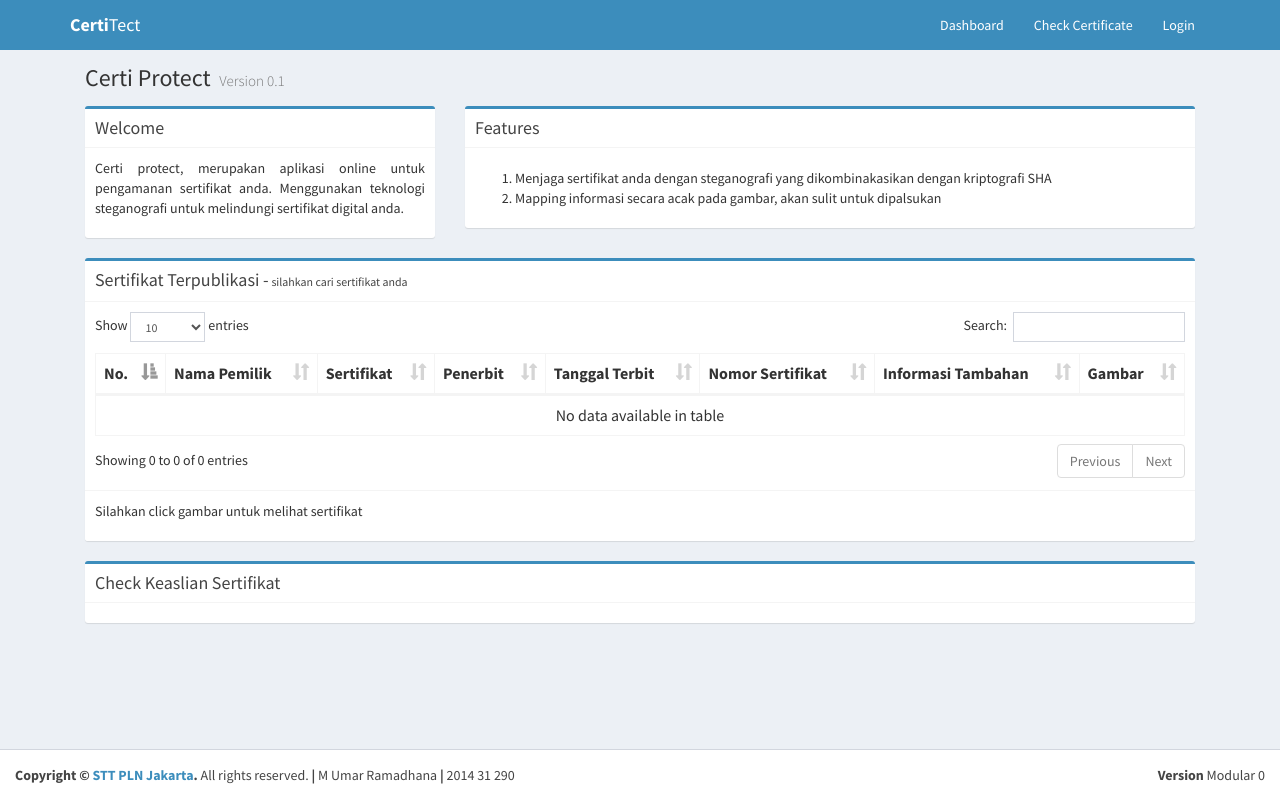
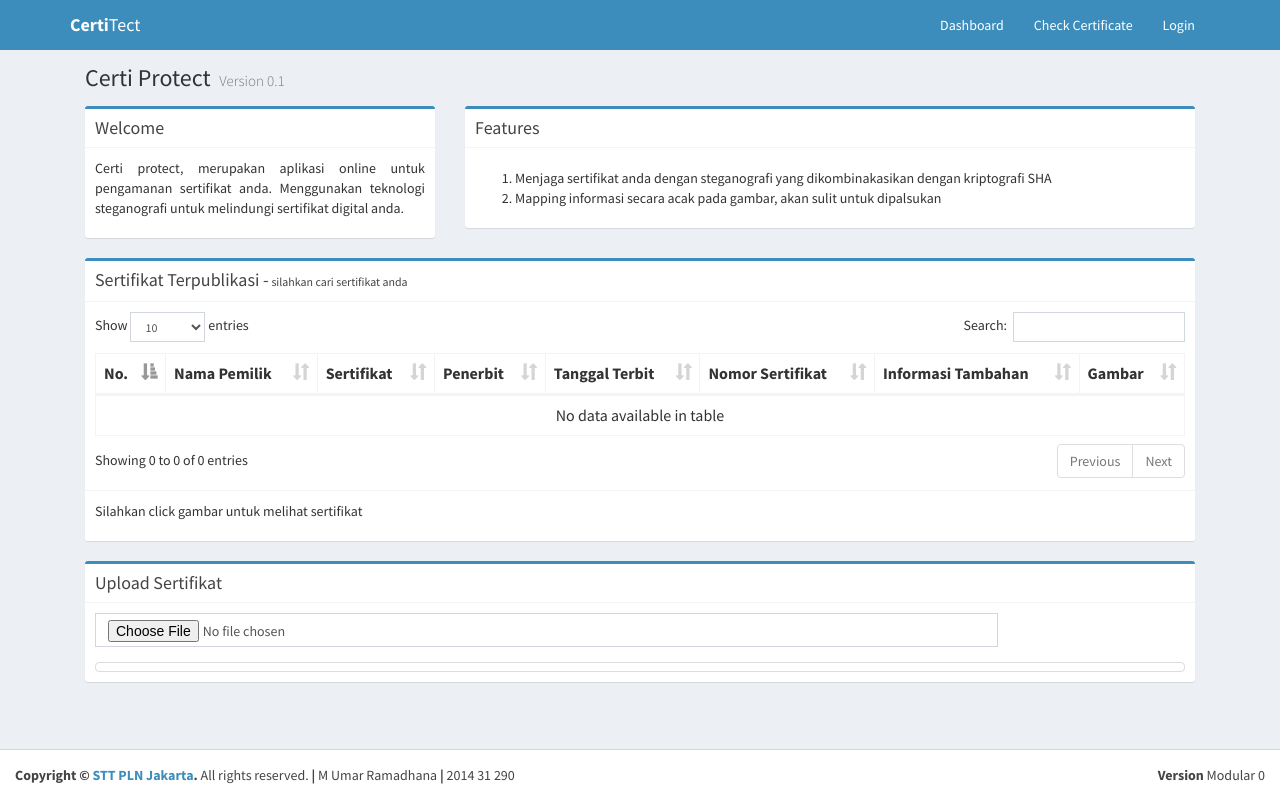
Before and after one commit to umarkotak/sweet_stego, a PHP site: page / in a window 1280 px wide. Run offline with PHP 8.4, Linux system fonts and the light colour scheme; data that the repository does not hold is empty.

Commit message:
index able to check
- minor change on clean lib
- UI change

```diff
--- /dev/null
+++ b/action/post_upload_certificate_from_index.php
@@ -0,0 +1,3 @@
+<?php
+
+?>
--- a/index.php
+++ b/index.php
@@ -9,6 +9,11 @@ $data = Array();
 $sql->execute($data);
 $certificates = $sql->fetchAll();
 ?>
+
+<script src="lib/cleanstego.js"></script>
+<script src="lib/crypto/sha512v3.js"></script>
+<script src="lib/crypto/aes.js"></script>
+<script src="lib/crypto/aesctr.js"></script>
 
 <body class="hold-transition skin-blue layout-top-nav">
 <div class="wrapper">
@@ -140,21 +145,43 @@ $certificates = $sql->fetchAll();
           </div>
         </div>
 
+        <form method="post" action="action/post_upload_certificate_from_index.php">
         <div  class="row">
           <div class="col-sm-12">
             <div class="box box-primary">
               <div class="box-header with-border">
-                <h3 class="box-title">Check Keaslian Sertifikat</h3></small>
+                <h3 class="box-title">Upload Sertifikat</h3></small>
               </div>
 
               <div class="box-body">
-                <table>
+                <div class="row">
+                  <div class="col-sm-10">
+                    <div class="form-group">
+                      <input type="file" id="certificate_image" name="certificate_image" onchange="preview_image(event)" class="form-control">
+                    </div>
+                  </div>
+                  <div class="col-sm-2">
+                    <input type="hidden" id="certificate_owner_name" name="certificate_owner_name" class="form-control" readonly>
+                    <input type="hidden" id="certificate_name" name="certificate_name" class="form-control" readonly>
+                    <input type="hidden" id="certificate_publisher" name="certificate_publisher" class="form-control" readonly>
+                    <input type="hidden" id="certificate_date_published" name="certificate_date_published" class="form-control" readonly>
+                    <input type="hidden" id="certificate_number" name="certificate_number" class="form-control" readonly>
+                    <input type="hidden" id="certificate_additional_information" name="certificate_additional_information" class="form-control" rows="4" readonly>
+                    <input type="hidden" id="result" name="result" class="form-control" rows="4" readonly>
 
-                </table>
+                    <button id="valid-button" class="btn btn-success btn-block btn-sm" style="display: none;">Upload Certificate</button>
+                    <button id="invalid-button" class="btn btn-danger btn-block btn-sm" style="display: none;" disabled>Invalid Certificate</button>
+                    <button id="processing-button" type="button" class="btn btn-default btn-block btn-sm" style="display: none;" disabled><i class="fa fa-spin fa-refresh"></i>&nbsp; Processing</button>
+                  </div>
+                  <div class="col-sm-12">
+                    <img id="preview_certificate_image" width="100%" class="img-thumbnail">
+                  </div>
+                </div>
               </div>
             </div>
           </div>
         </div>
+        </form>
 
       </section>
     </div>
@@ -165,4 +192,63 @@ $certificates = $sql->fetchAll();
 </div>
 </body>
 
+<script type="text/javascript">
+
+  var preview_image = function(event) {
+    var preview_certificate_image = document.getElementById('preview_certificate_image');
+    preview_certificate_image.src = URL.createObjectURL(event.target.files[0]);
+
+    $("#valid-button").css({"display": "none"});
+    $("#invalid-button").css({"display": "none"});
+    $("#processing-button").css({"display": "block"});
+
+    check_certificate_validity();
+  };
+
+  function check_certificate_validity() {
+    function readfunc(){
+      var certificate_data = readMsgFromCanvas('canvas',"default");
+
+      if(certificate_data != null){
+          $("#result").val(certificate_data);
+          console.log(certificate_data)
+
+          if (certificate_data.includes("0|")) {
+            var output = certificate_data.split("0|");
+
+            try {
+              output = AesCtr.decrypt(output[0], output[1].split("").reverse().join(""),256);
+              var certificate = JSON.parse(output);
+
+              $("#certificate_name").val(certificate.certificate_name);
+              $("#certificate_publisher").val(certificate.certificate_publisher);
+              $("#certificate_date_published").val(certificate.certificate_date_published);
+              $("#certificate_number").val(certificate.certificate_number);
+              $("#certificate_additional_information").val(certificate.certificate_additional_information);
+              $("#certificate_owner_name").val(certificate.certificate_owner_name);
+              $("#after_check").show();
+            } catch(e) {
+              console.log("Fake, Wrong key");
+            }
+
+            $("#processing-button").css({"display": "none"});
+            $("#valid-button").css({"display": "block"});
+            $("#invalid-button").css({"display": "none"});
+            console.log(output);
+          } else {
+
+            $("#processing-button").css({"display": "none"});
+            $("#valid-button").css({"display": "none"});
+            $("#invalid-button").css({"display": "block"});
+            console.log("Fake");
+          }
+
+      } else $("#result").val('Data tidak ditemukan');
+
+    }
+    loadIMGtoCanvas('certificate_image','canvas',readfunc);
+  }
+
+</script>
+
 <?php include "script.php"; ?>
--- a/pages/certificate-manager.php
+++ b/pages/certificate-manager.php
@@ -64,8 +64,8 @@ $certificates = $sql->fetchAll();
                     <small class="label bg-red"><?php echo $certifacate['status']; ?></small>
                   <?php endif ?>
                 <td>
-                  <a href="?action=get_verify_asli&id=<?php echo $certifacate['id']; ?>" class="btn btn-success btn-xs" onclick="return confirm('Apakah anda sudah mengecek kembali?')"><i class="glyphicon glyphicon-ok"></i>Asli</a>
-                  <a href="?action=get_verify_palsu&id=<?php echo $certifacate['id']; ?>" class="btn btn-danger btn-xs" onclick="return confirm('Apakah anda sudah mengecek kembali?')"><i class="glyphicon glyphicon-remove"></i>Palsu</a>
+                  <a href="?action=get_verify_asli&id=<?php echo $certifacate['id']; ?>" class="btn btn-success btn-xs" onclick="return confirm('Apakah anda sudah mengecek kembali?')"><i class="glyphicon glyphicon-ok"></i> Asli</a>
+                  <a href="?action=get_verify_palsu&id=<?php echo $certifacate['id']; ?>" class="btn btn-danger btn-xs" onclick="return confirm('Apakah anda sudah mengecek kembali?')"><i class="glyphicon glyphicon-remove"></i> Palsu</a>
                 </td>
               </tr>
 
--- a/pages/certificate-published.php
+++ b/pages/certificate-published.php
@@ -57,8 +57,8 @@ $certificates = $sql->fetchAll();
                 <td><a data-toggle="modal" data-target="#modal-primary-<?php echo $no; ?>"><img src="images/published_certificate/<?php echo $certifacate['link_gambar']; ?>" class="img-thumbnail" style="width: 120px; height: 70px;"></a></td>
                 <td><?php echo $certifacate['status']; ?></td>
                 <td>
-                  <a data-toggle="modal" data-target="#modal-primary-<?php echo $no; ?>" class="btn btn-success btn-xs"><i class="glyphicon glyphicon-eye-open"></i>lihat</a>
-                  <a href="?action=get_delete_published_certificate&id=<?php echo $certifacate['id']; ?>" class="btn btn-danger btn-xs" onclick="return confirm('Apakah anda yakin ingin menghapus sertifikat ini?')"><i class="glyphicon glyphicon-trash"></i>hapus</a>
+                  <a data-toggle="modal" data-target="#modal-primary-<?php echo $no; ?>" class="btn btn-success btn-xs"><i class="glyphicon glyphicon-eye-open"></i> lihat</a>
+                  <a href="?action=get_delete_published_certificate&id=<?php echo $certifacate['id']; ?>" class="btn btn-danger btn-xs" onclick="return confirm('Apakah anda yakin ingin menghapus sertifikat ini?')"><i class="glyphicon glyphicon-trash"></i> hapus</a>
                 </td>
               </tr>
 
```
Also changed, not shown: images/sample_certificate/download.png (added), lib/cleanstego.js.
